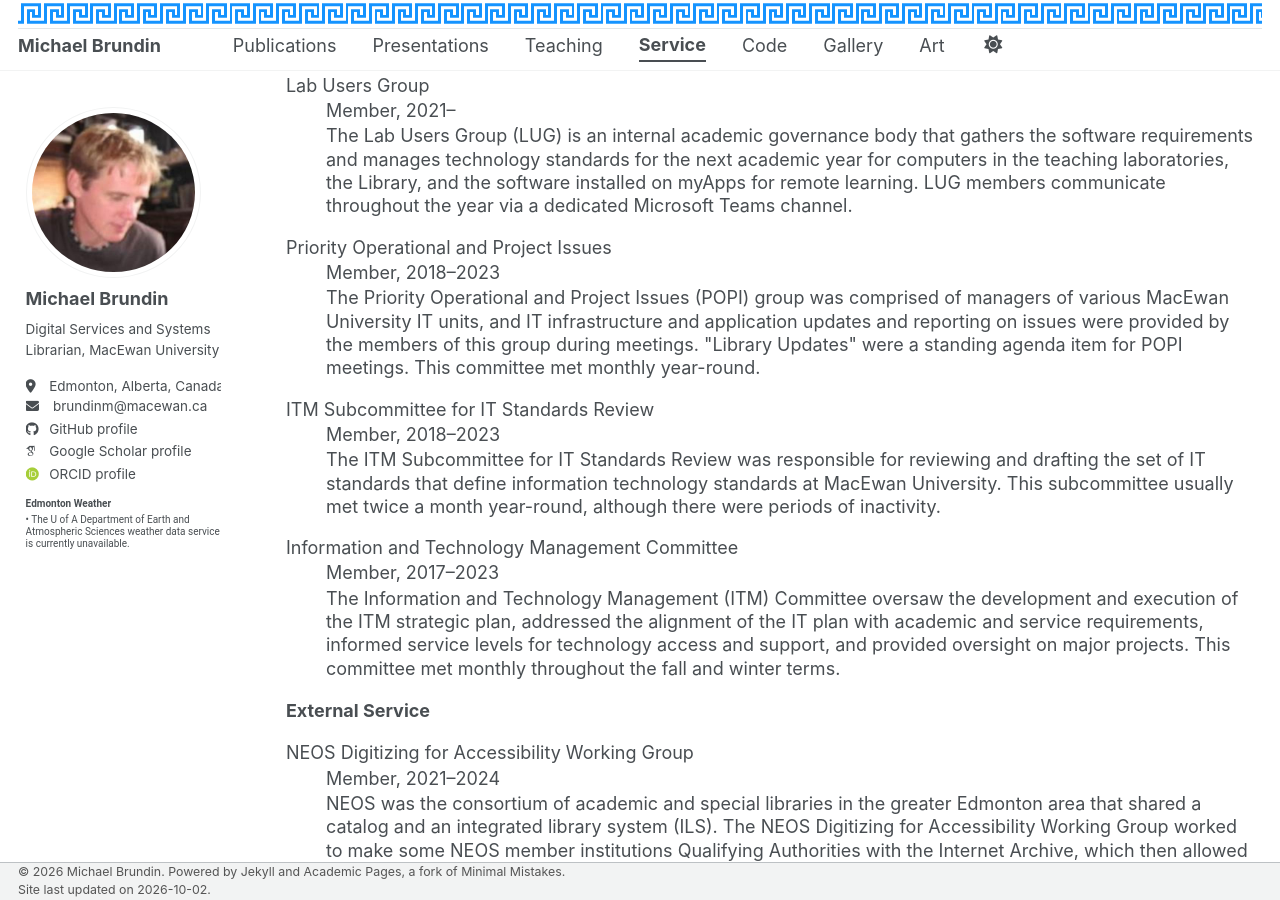
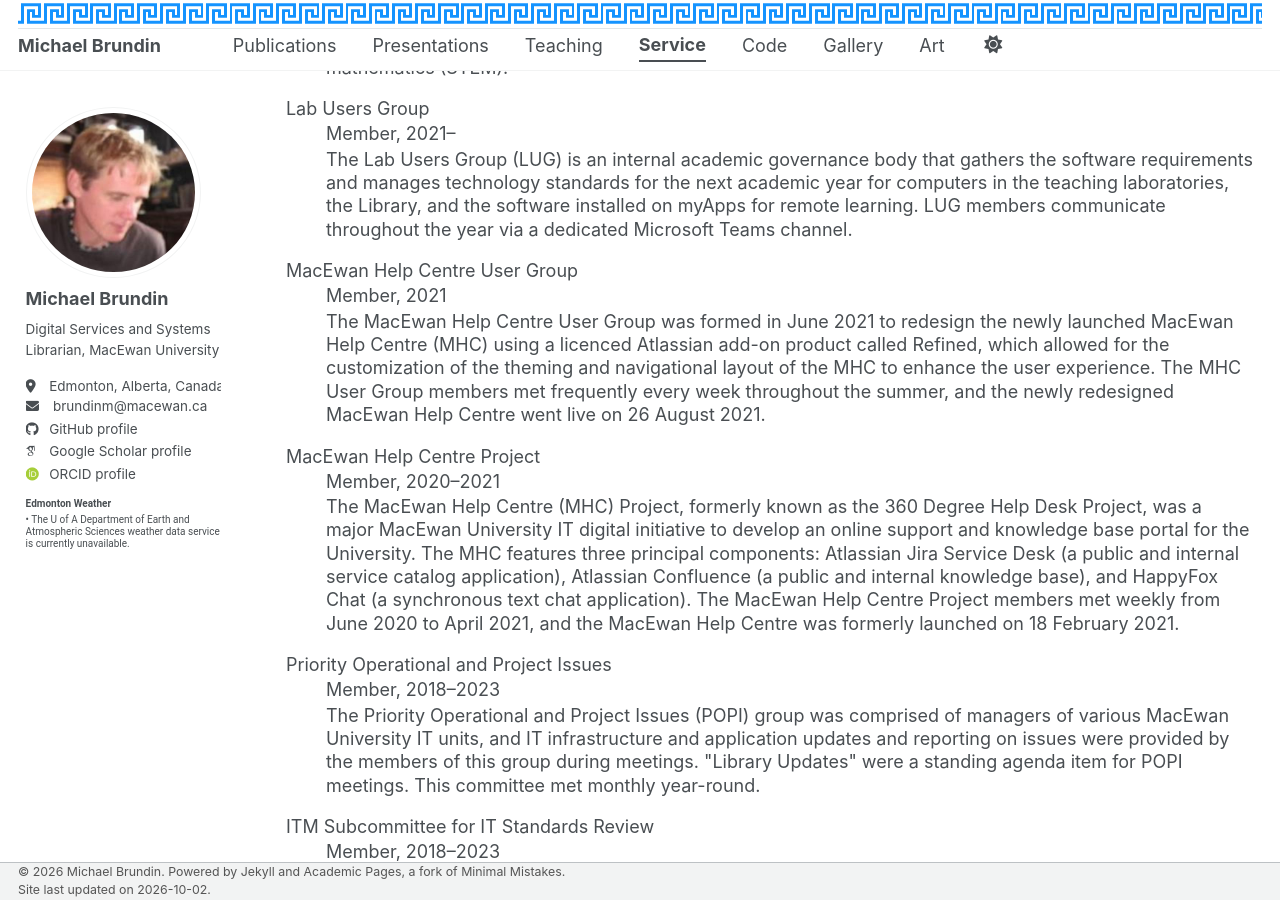
Before and after one commit to brundinm/brundinm.github.io, a Jekyll site: the page built from _pages/service.html, in a window 1280 px wide and 900 px high, scrolled down 1897 px. Built offline with Jekyll 4.4.1, drawn with Linux system fonts in a browser that asks for light colours; some web fonts are replaced; a script bundle is joined from its source files by our own code; library files that are not in the unit come from our copies; some of the changed text lies outside the part shown.

Commit message:
Update service.html

```diff
--- a/_pages/service.html
+++ b/_pages/service.html
@@ -63,7 +63,7 @@ dl dt {
 <dl>
   <dt>Service Catalogue Working Group</dt>
   <dd>Member, 2026–</dd>
-  <dd>The Service Catalogue Working Group is charged with developing an organized, public-facing database directory that lists the IT, administrative, and student services available to students, faculty, and staff.</dd>
+  <dd>The Service Catalogue Working Group is charged with developing an organized, public-facing database directory that lists the IT, administrative, and student services available to MacEwan University students, faculty, and staff.</dd>
 </dl>
 <dl>
   <dt>General Faculties Council</dt>
@@ -104,6 +104,16 @@ dl dt {
   <dt>Lab Users Group</dt>
   <dd>Member, 2021–</dd>
   <dd>The Lab Users Group (LUG) is an internal academic governance body that gathers the software requirements and manages technology standards for the next academic year for computers in the teaching laboratories, the Library, and the software installed on myApps for remote learning. LUG members communicate throughout the year via a dedicated Microsoft Teams channel.</dd>
+</dl>
+<dl>
+  <dt>MacEwan Help Centre User Group</dt>
+  <dd>Member, 2021</dd>
+  <dd>The MacEwan Help Centre User Group was formed in June 2021 to redesign the newly launched MacEwan Help Centre (MHC) using a licenced Atlassian add-on product called Refined, which allowed for the customization of the theming and navigational layout of the MHC to enhance the user experience. The MHC User Group members met frequently every week throughout the summer, and the newly redesigned MacEwan Help Centre went live on 26 August 2021.</dd>
+</dl>
+<dl>
+  <dt>MacEwan Help Centre Project</dt>
+  <dd>Member, 2020–2021</dd>
+  <dd>The MacEwan Help Centre (MHC) Project, formerly known as the 360 Degree Help Desk Project, was a major MacEwan University IT digital initiative to develop an online support and knowledge base portal for the University. The MHC features three principal components: Atlassian Jira Service Desk (a public and internal service catalog application), Atlassian Confluence (a public and internal knowledge base), and HappyFox Chat (a synchronous text chat application). The MacEwan Help Centre Project members met weekly from June 2020 to April 2021, and the MacEwan Help Centre was formerly launched on 18 February 2021.</dd>
 </dl>
 <dl>
   <dt>Priority Operational and Project Issues</dt>
```
